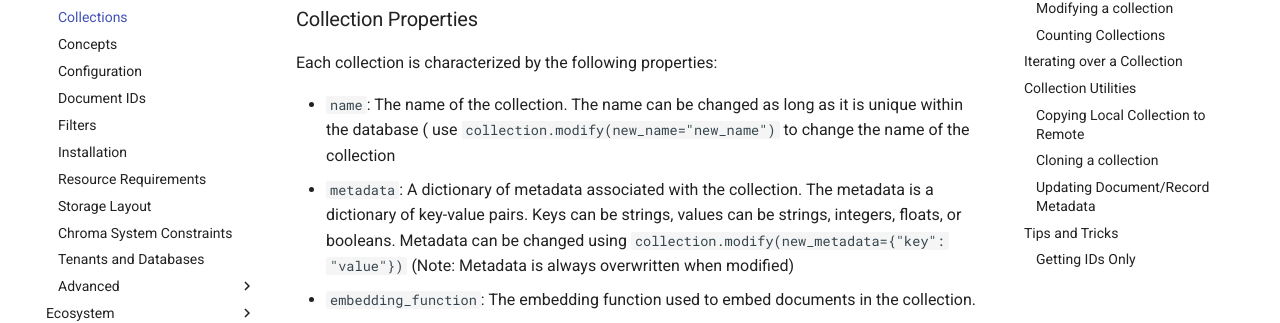
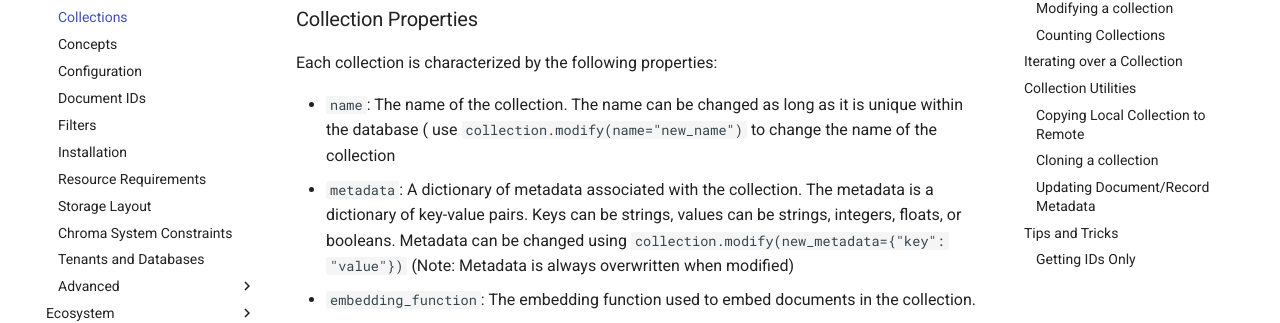
Before and after one commit to amikos-tech/chroma-cookbook, an MkDocs documentation site: the page built from docs/core/collections.md, in a window 1280 px wide and 900 px high. Shown: the part 292-615 px from the top of the window. Built offline with MkDocs 1.6.1 and Material for MkDocs 9.7.7, drawn with Linux system fonts in a browser that asks for light colours; comment, search, counter and statistics services are not loaded.

Commit message:
fix: Fixed a typo in collection.modify parameter name for new collection name

```diff
--- a/docs/core/collections.md
+++ b/docs/core/collections.md
@@ -9,7 +9,7 @@
 Each collection is characterized by the following properties:
 
 - `name`: The name of the collection. The name can be changed as long as it is unique within the database (
-  use `collection.modify(new_name="new_name")` to change the name of the collection
+  use `collection.modify(name="new_name")` to change the name of the collection
 - `metadata`: A dictionary of metadata associated with the collection. The metadata is a dictionary of key-value pairs.
   Keys can be strings, values can be strings, integers, floats, or booleans. Metadata can be changed
   using `collection.modify(new_metadata={"key": "value"})` (Note: Metadata is always overwritten when modified)
@@ -161,7 +161,7 @@
 
 | Name       | Description                                                            | Default Value | Type       |
 |------------|------------------------------------------------------------------------|---------------|------------|
-| `new_name` | The new name of the collection. Parameter is required                  | N/A           | String     |
+| `name`     | The new name of the collection. Parameter is required                  | N/A           | String     |
 | `metadata` | Metadata associated with the collection. This is an optional parameter | `None`        | Dictionary |
 
 Both collection properties (`name` and `metadata`) can be modified, separately ot together.
```
